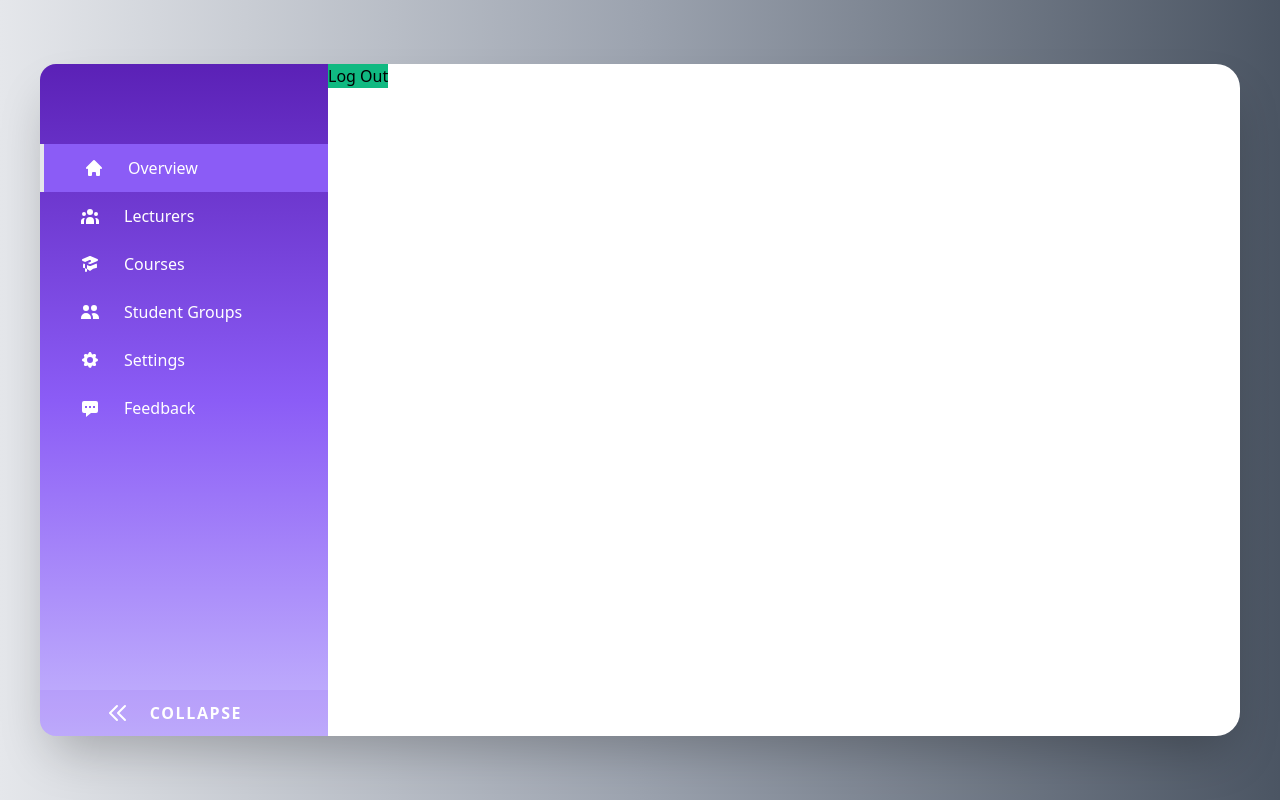
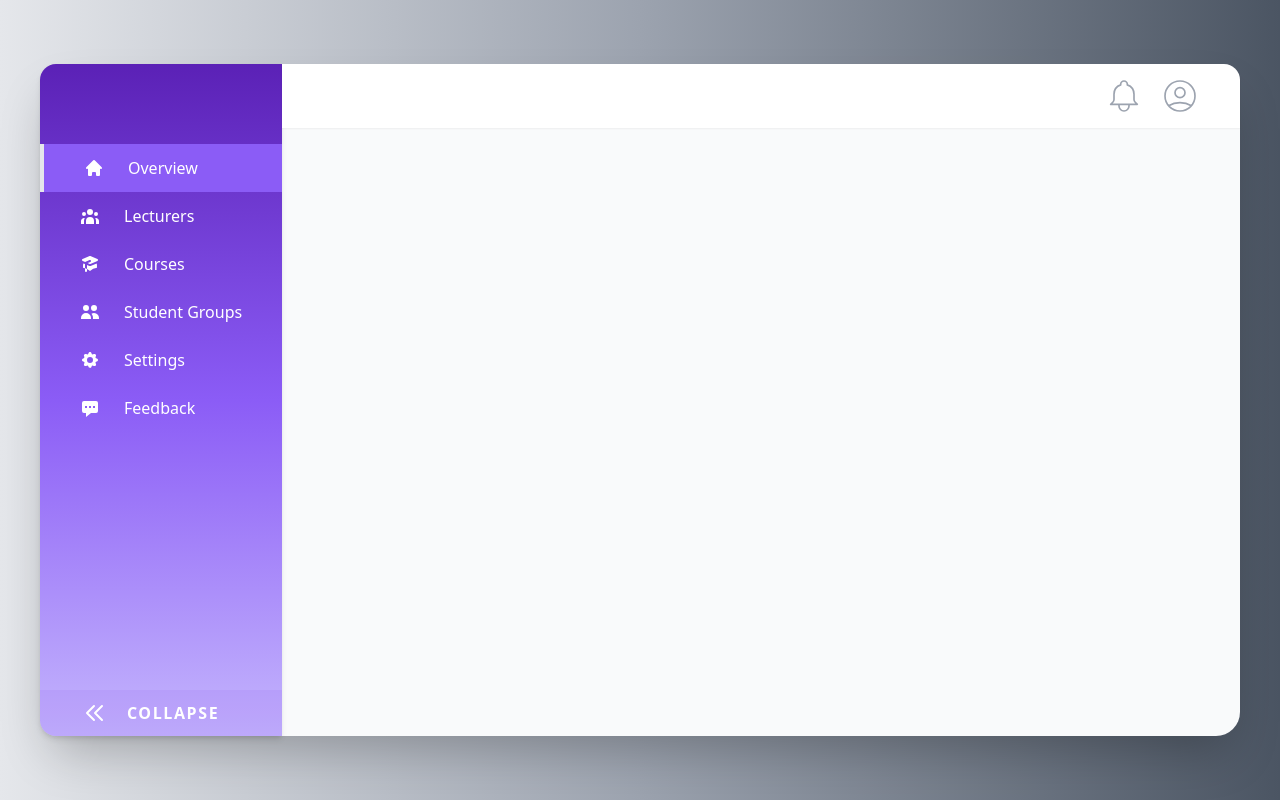
Before and after one commit to knotuteye/kronos-live, a React (Create React App) app: page /dashboard in a window 1280 px wide. Built offline with nearby package versions, Linux system fonts and the light colour scheme; no server answers; sample sign-in values are in the browser's storage.

Commit message:
Finished HeaderBar pass1

```diff
--- a/src/components/ActivityIndicator.js
+++ b/src/components/ActivityIndicator.js
@@ -1,5 +1,9 @@
 import React from "react";
 
 export default function ActivityIndicator() {
-  return <div>Loading</div>;
+  return (
+    <div className="flex h-screen w-screen justify-center items-center">
+      <div className="h-60 w-60 bg-infinity bg-contain bg-no-repeat" />
+    </div>
+  );
 }
--- a/src/components/HeaderBar.js
+++ b/src/components/HeaderBar.js
@@ -1,5 +1,40 @@
 import React from "react";
 
-export default function HeaderBar() {
-  return <div></div>;
+export default function HeaderBar({username}) {
+  return (
+    <div className="flex justify-end gap-x-4 w-full h-16 px-10 py-3 rounded-tr-2xl bg-white shadow-sm">
+      <button className="text-gray-400">
+        <svg
+          xmlns="http://www.w3.org/2000/svg"
+          className="h-full w-10"
+          fill="none"
+          viewBox="0 0 24 24"
+          stroke="currentColor"
+        >
+          <path
+            strokeLinecap="round"
+            strokeLinejoin="round"
+            strokeWidth={1}
+            d="M15 17h5l-1.405-1.405A2.032 2.032 0 0118 14.158V11a6.002 6.002 0 00-4-5.659V5a2 2 0 10-4 0v.341C7.67 6.165 6 8.388 6 11v3.159c0 .538-.214 1.055-.595 1.436L4 17h5m6 0v1a3 3 0 11-6 0v-1m6 0H9"
+          />
+        </svg>
+      </button>
+      <button className="text-gray-400">
+        <svg
+          xmlns="http://www.w3.org/2000/svg"
+          className="h-full w-10"
+          fill="none"
+          viewBox="0 0 24 24"
+          stroke="currentColor"
+        >
+          <path
+            strokeLinecap="round"
+            strokeLinejoin="round"
+            strokeWidth={1}
+            d="M5.121 17.804A13.937 13.937 0 0112 16c2.5 0 4.847.655 6.879 1.804M15 10a3 3 0 11-6 0 3 3 0 016 0zm6 2a9 9 0 11-18 0 9 9 0 0118 0z"
+          />
+        </svg>
+      </button>
+    </div>
+  );
 }
--- a/src/components/Sidebar.js
+++ b/src/components/Sidebar.js
@@ -6,9 +6,9 @@ export default function Sidebar({ menuMapArray }) {
 
   return (
     <div
-      className={`flex flex-col text-white h-full
+      className={`flex flex-col text-white h-full shadow-md
       transition-all bg-gradient-to-t from-purple-300 via-purple-500
-      rounded-l-2xl to-purple-800 ${isCollapsed ? "w-16" : "w-72"}`}
+      rounded-l-2xl to-purple-800 ${isCollapsed ? "w-16" : "min-w-max"}`}
     >
       <div className="flex flex-col mt-20 w-full h-full">
         {menuMapArray.map((menuItem) => (
--- a/src/pages/Dashboard/index.js
+++ b/src/pages/Dashboard/index.js
@@ -3,6 +3,7 @@ import { useHistory } from "react-router";
 import { UserContext } from "../../App";
 import { logOut } from "../../auth";
 import ActivityIndicator from "../../components/ActivityIndicator";
+import HeaderBar from "../../components/HeaderBar";
 import Sidebar from "../../components/Sidebar";
 
 export default function Dashboard() {
@@ -30,7 +31,7 @@ export default function Dashboard() {
     <ActivityIndicator />
   ) : (
     <div className="h-screen w-screen px-10 py-16  bg-gradient-to-r from-gray-200 via-gray-400 to-gray-600">
-      <div className="flex rounded-3xl bg-white shadow-2xl h-full items-stretch">
+      <div className="flex rounded-3xl bg-gray-50 shadow-2xl h-full items-stretch">
         <Sidebar
           menuMapArray={[
             {
@@ -128,10 +129,8 @@ export default function Dashboard() {
           ]}
         ></Sidebar>
 
-        <div>
-          <button onClick={_logOut} className="bg-green-500">
-            Log Out
-          </button>
+        <div className="flex flex-col w-full rounded-tr-2xl">
+          <HeaderBar />
         </div>
       </div>
     </div>
--- a/src/pages/Login/index.js
+++ b/src/pages/Login/index.js
@@ -4,6 +4,7 @@ import { useHistory } from "react-router";
 import * as Yup from "yup";
 import { UserContext } from "../../App";
 import { loginWithEmailAndPassword } from "../../auth";
+import ActivityIndicator from "../../components/ActivityIndicator";
 import "./styles.css";
 
 export default function Login() {
@@ -28,7 +29,7 @@ export default function Login() {
   useEffect(listenForUser, [user, history]);
 
   return loading ? (
-    <div>Loading Login...</div>
+    <ActivityIndicator></ActivityIndicator>
   ) : (
     <div className="flex justify-center items-center h-screen bg-gradient-to-tr from-green-200 via-green-300 to-blue-500">
       <div className="flex bg-white rounded-2xl shadow-xl">
--- a/tailwind.config.js
+++ b/tailwind.config.js
@@ -10,6 +10,7 @@ module.exports = {
       backgroundImage: (theme) => ({
         masthead: "url('/src/resources/img/masthead.jpg')",
         _404: "url('/src/resources/img/404.jpg')",
+        infinity: "url('/src/resources/img/infinity-loader.svg')",
       }),
       fontFamily: {
         Poppins: ["Poppins"],
```
Also changed, not shown: src/resources/img/infinity-loader.svg (added).
